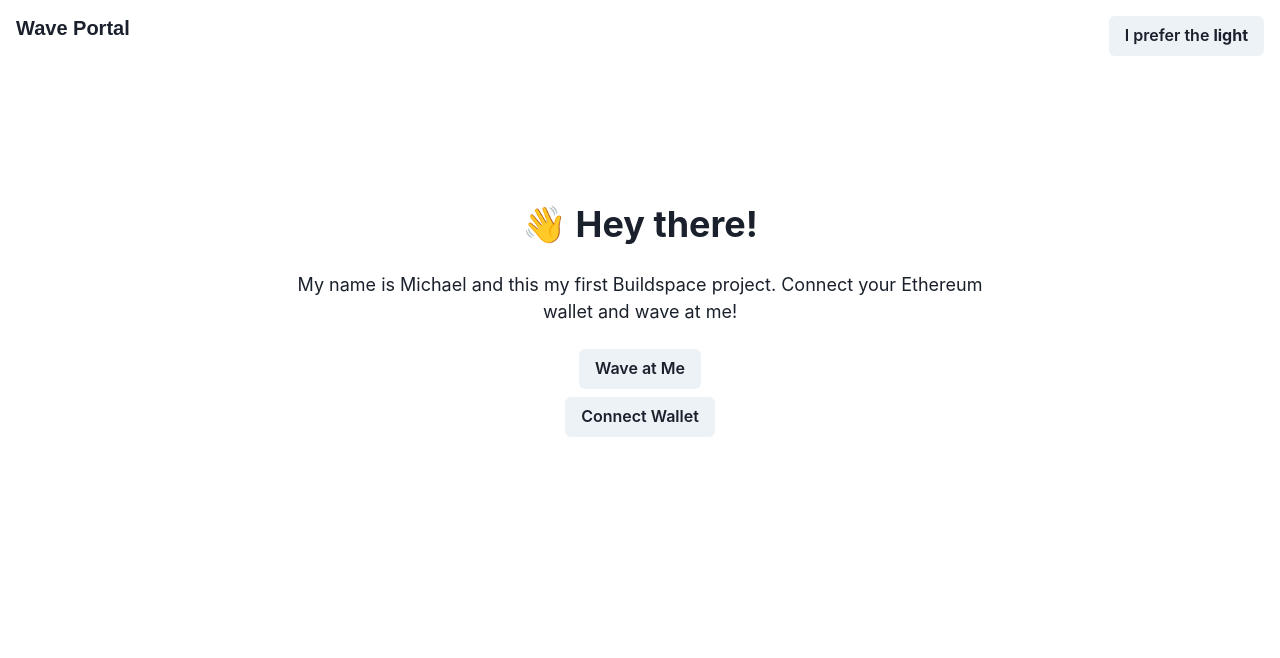
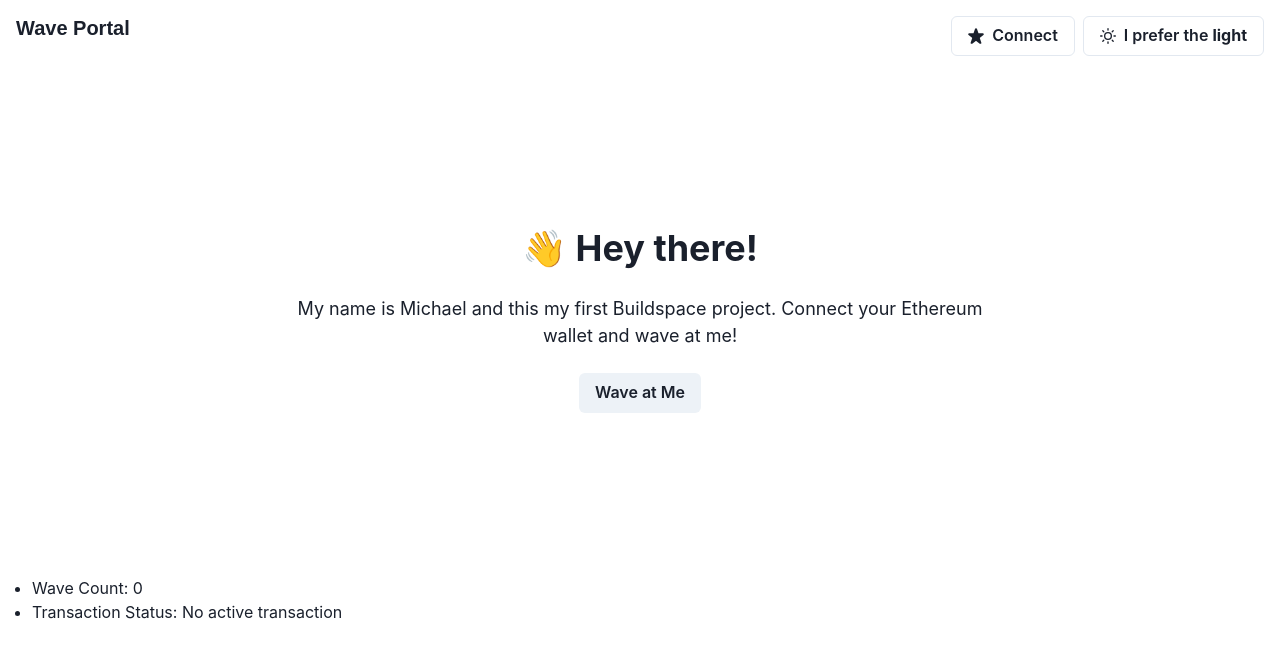
Before and after one commit to michabre/buildspace-wave-portal, a React (Create React App) app in the folder client/: page / in a window 1280 px wide. Shown: the top 658 px of the page. Built offline with nearby package versions, Linux system fonts and the light colour scheme; a web font is replaced by a local one.

Commit message:
UI updated and housekeeping

```diff
--- a/client/src/App.js
+++ b/client/src/App.js
@@ -8,7 +8,8 @@ import {
   Flex,
   VStack,
   Heading,
-  Text } from '@chakra-ui/react'
+  Text,
+  Tag } from '@chakra-ui/react'
 import { ethers } from "ethers"
 import theme from './theme'
 import Header from "./components/layout/Header"
@@ -20,19 +21,11 @@ import abi from "./utils/WavePortal.json"
 
 export default function App() {
   const { colorMode, toggleColorMode } = useColorMode()
-  /*
-  * Just a state variable we use to store our user's public wallet.
-  */
   const [currentAccount, setCurrentAccount] = useState("")
+  const [waveCount, setWaveCount] = useState(0)
+  const [status, setStatus] = useState("No active transaction")
 
-  /**
-   * Create a variable here that holds the contract address after you deploy!
-   */
-   const contractAddress = "0xe4A174Bc043A7E7438b0f391eb07532CA11e80F7"
-
-   /**
-   * Create a variable here that references the abi content!
-   */
+  const contractAddress = "0xe4A174Bc043A7E7438b0f391eb07532CA11e80F7"
   const contractABI = abi.abi
 
   const checkIfWalletIsConnected = async () => {
@@ -44,6 +37,14 @@ export default function App() {
         return;
       } else {
         console.log("We have the ethereum object", ethereum);
+
+        const provider = new ethers.providers.Web3Provider(ethereum);
+        const signer = provider.getSigner();
+        const wavePortalContract = new ethers.Contract(contractAddress, contractABI, signer);
+
+        let count = await wavePortalContract.getTotalWaves();
+        console.log("Retrieved total wave count...", count.toNumber());
+        setWaveCount(count.toNumber());
       }
 
       /*
@@ -102,18 +103,23 @@ export default function App() {
 
         let count = await wavePortalContract.getTotalWaves();
         console.log("Retrieved total wave count...", count.toNumber());
+        setWaveCount(count.toNumber());
 
         /*
         * Execute the actual wave from your smart contract
         */
         const waveTxn = await wavePortalContract.wave();
         console.log("Mining...", waveTxn.hash);
+        setStatus('Mining in Progress...')
 
         await waveTxn.wait();
         console.log("Mined -- ", waveTxn.hash);
+        setStatus('Mined')
 
         count = await wavePortalContract.getTotalWaves();
         console.log("Retrieved total wave count...", count.toNumber());
+        setWaveCount(count.toNumber());
+        setStatus('Completed')
       } else {
         console.log("Ethereum object doesn't exist!");
       }
@@ -125,7 +131,7 @@ export default function App() {
   return (
     <>
       <ColorModeScript initialColorMode={theme.config.initialColorMode} />
-      <Header mode={toggleColorMode} current={colorMode} />
+      <Header mode={toggleColorMode} current={colorMode} account={currentAccount} connect={connectWallet} />
       <Container maxW='container.md' h='60vh'>
         <Flex h='100%' align='center'>
           <Box>
@@ -143,20 +149,11 @@ export default function App() {
                 Wave at Me
               </Button>
 
-              {/*
-        * If there is no currentAccount render this button
-        */}
-        {!currentAccount && (
-          <Button onClick={connectWallet}>
-            Connect Wallet
-          </Button>
-        )}
-
             </VStack>
           </Box>
         </Flex>
       </Container>
-      <Footer />
+      <Footer status={status} waves={waveCount} />
     </>
   )
 }
--- a/client/src/components/layout/Footer.js
+++ b/client/src/components/layout/Footer.js
@@ -1,10 +1,14 @@
 import * as React from 'react'
-import { Box, Flex } from '@chakra-ui/react'
+import { Box, Flex, UnorderedList, ListItem } from '@chakra-ui/react'
 
-const Footer = () => {
+const Footer = ({status, waves}) => {
   return (
     <Flex h='30vh'>
       <Box w='100%' p={4}>
+        <UnorderedList>
+          <ListItem>Wave Count: {waves}</ListItem>
+          <ListItem>Transaction Status: {status}</ListItem>
+        </UnorderedList>
       </Box>
     </Flex>
   )
--- a/client/src/components/layout/Header.js
+++ b/client/src/components/layout/Header.js
@@ -1,14 +1,18 @@
 import * as React from 'react'
 import {
   Button,
+  ButtonGroup,
   Box,
   Flex,
   Heading,
   Spacer,
-  Menu,
+  Menu
 } from '@chakra-ui/react'
 
-const Header = ({ mode, current }) => {
+import { MoonIcon, SunIcon, StarIcon} from '@chakra-ui/icons'
+
+const Header = ({ mode, current, account, connect }) => {
+  let icon = current === 'light' ? <SunIcon /> : <MoonIcon />
   return (
       <Flex h='10vh'>
         <Box p='4'>
@@ -16,11 +20,16 @@ const Header = ({ mode, current }) => {
         </Box>
         <Spacer />
         <Box p='4'>
-          <Menu>
-            <Button onClick={mode}>
+        <ButtonGroup variant='outline' spacing='2'>
+          {!account && (
+          <Button leftIcon={<StarIcon />} onClick={connect}>
+            Connect
+          </Button>
+        )}
+            <Button leftIcon={icon} onClick={mode}>
             I prefer the&nbsp;<strong>{current}</strong>
             </Button>
-          </Menu>
+          </ButtonGroup>
         </Box>
       </Flex>
   )
```
Also changed, not shown: client/package.json (+4 -3 lines), 1 other file (tests, documents, lock files or other folders).
